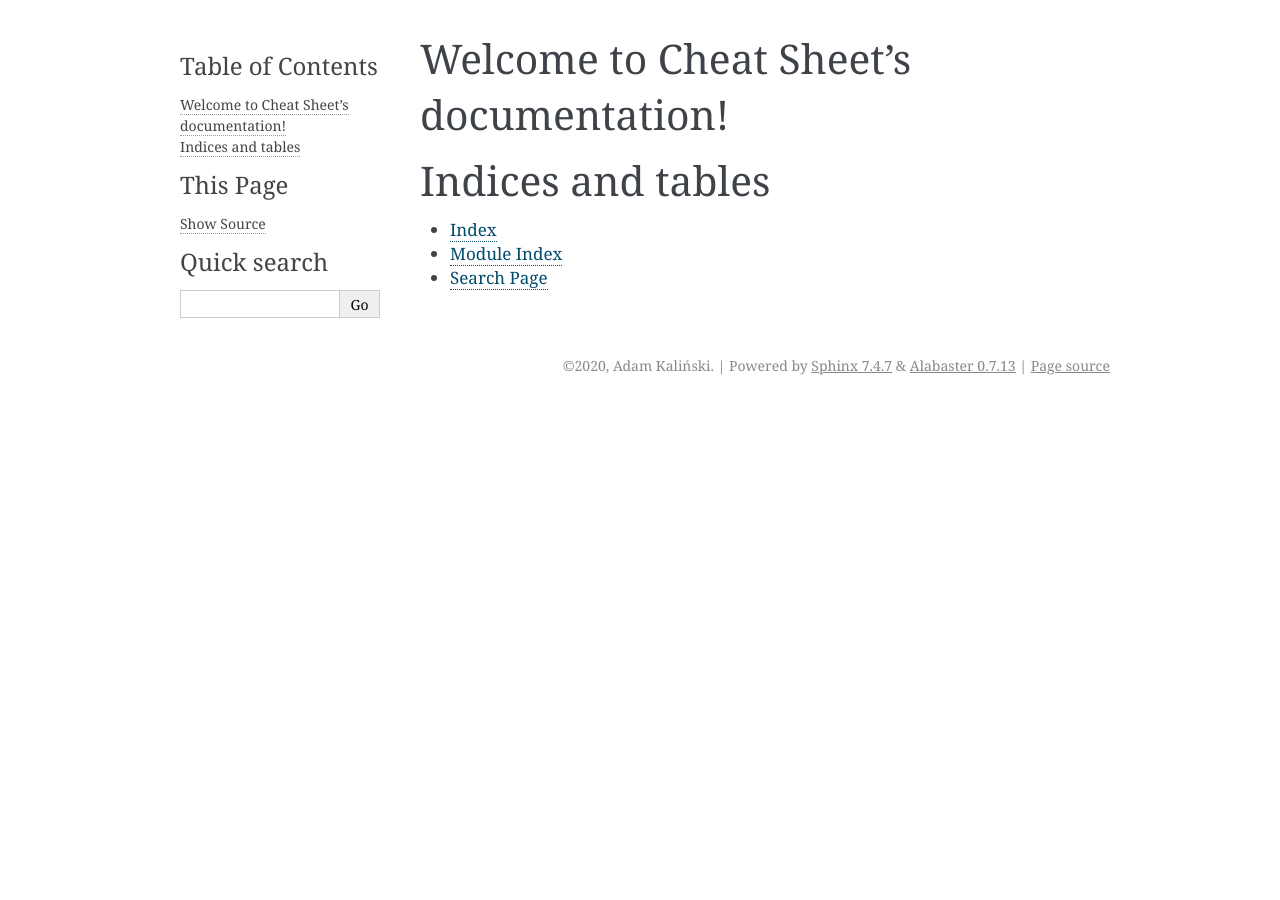
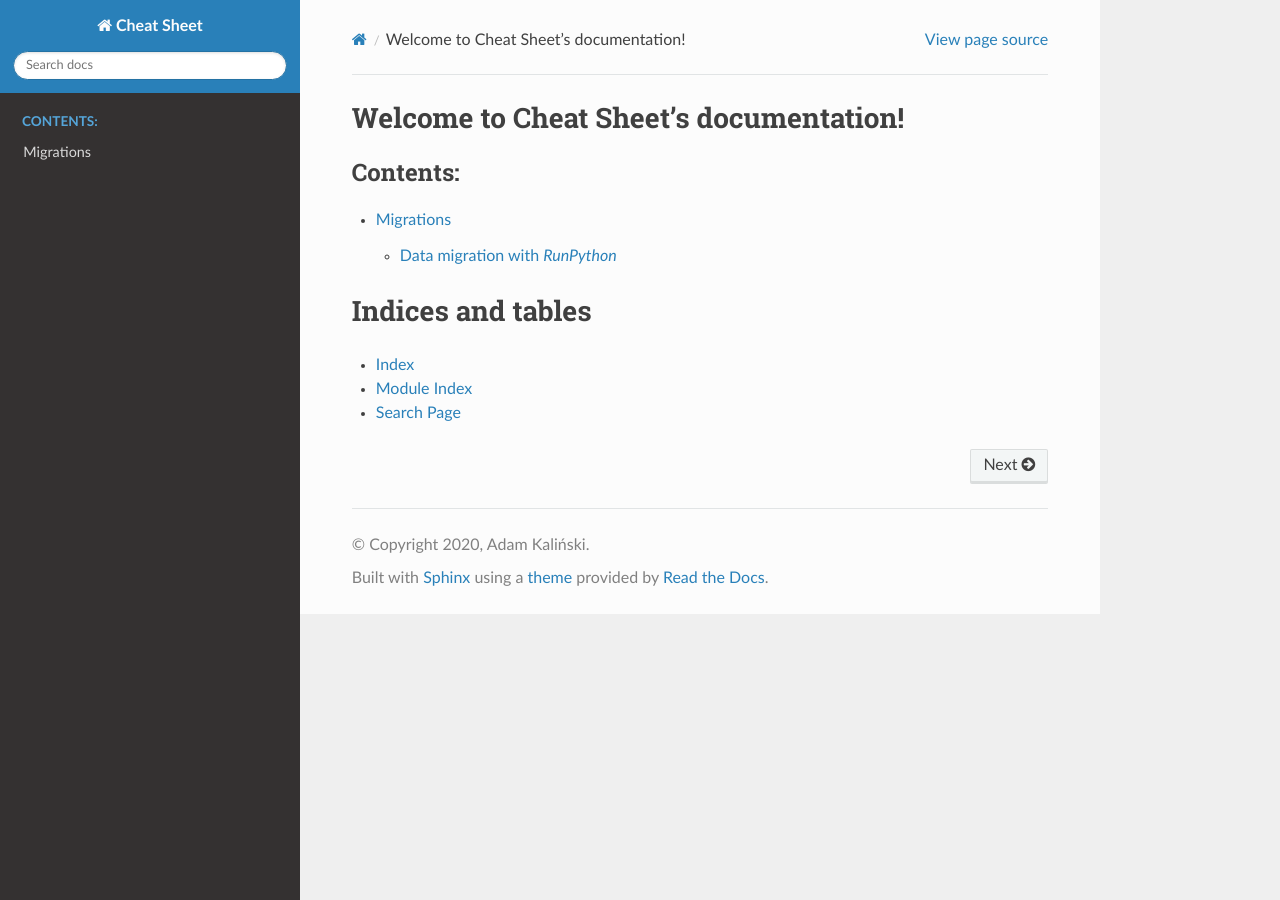
Before and after one commit to adamkal/cheatcheet, a Sphinx documentation site: the page built from docs/index.rst, in a window 1280 px wide. Built offline with Sphinx 7.4.7 and the Read the Docs theme 2.0.0, drawn with Linux system fonts in a browser that asks for light colours.

Commit message:
Confi conf

```diff
--- a/docs/conf.py
+++ b/docs/conf.py
@@ -1,3 +1,5 @@
+import sphinx_rtd_theme
+
 # Configuration file for the Sphinx documentation builder.
 #
 # This file only contains a selection of the most common options. For a full
@@ -28,6 +30,7 @@
 # extensions coming with Sphinx (named 'sphinx.ext.*') or your custom
 # ones.
 extensions = [
+    "sphinx_rtd_theme",
 ]
 
 # Add any paths that contain templates here, relative to this directory.
@@ -44,7 +47,7 @@
 # The theme to use for HTML and HTML Help pages.  See the documentation for
 # a list of builtin themes.
 #
-html_theme = 'alabaster'
+html_theme = "sphinx_rtd_theme"
 
 # Add any paths that contain custom static files (such as style sheets) here,
 # relative to this directory. They are copied after the builtin static files,
--- a/docs/index.rst
+++ b/docs/index.rst
@@ -10,6 +10,8 @@
    :maxdepth: 2
    :caption: Contents:
 
+   django/migrations
+
 
 
 Indices and tables
```
Also changed, not shown: requirements.txt (added, +25 -0 lines).
